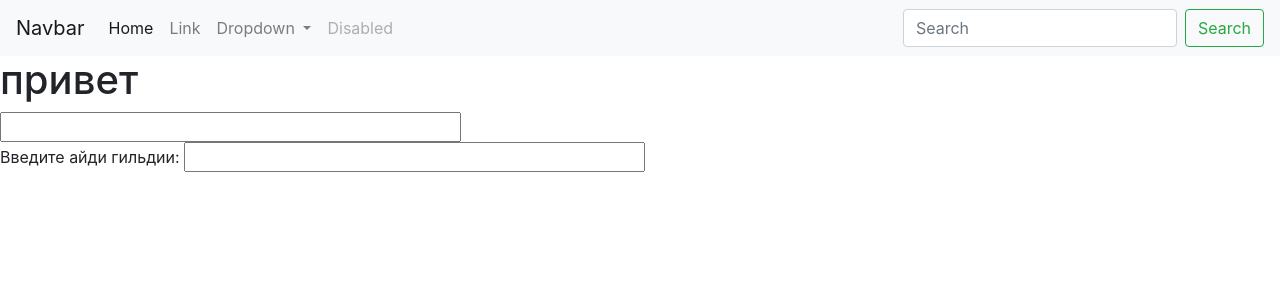
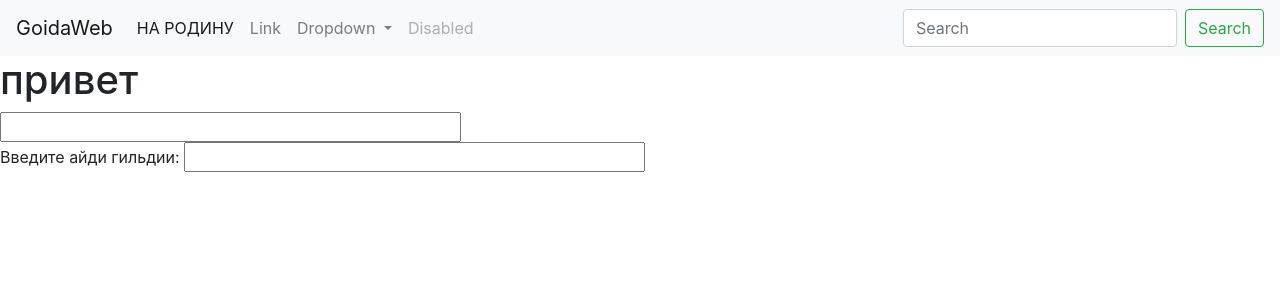
Before and after one commit to 322da322/webprilo, a Python web app: template templates/hello.html in a window 1280 px wide. Shown: the top 300 px of the page. Run offline with Jinja, Linux system fonts and the light colour scheme; the template is opened without the code that fills it, so the values that code supplies are empty; some libraries are stand-ins or nearby versions.

Commit message:
добавление фона

```diff
--- a/templates/hello.html
+++ b/templates/hello.html
@@ -6,7 +6,7 @@
 </head>
 <body>
     <nav class="navbar navbar-expand-lg navbar-light bg-light">
-        <a class="navbar-brand" href="#">Navbar</a>
+        <a class="navbar-brand" href="#">GoidaWeb</a>
         <button class="navbar-toggler" type="button" data-toggle="collapse" data-target="#navbarSupportedContent" aria-controls="navbarSupportedContent" aria-expanded="false" aria-label="Toggle navigation">
           <span class="navbar-toggler-icon"></span>
         </button>
@@ -14,7 +14,7 @@
         <div class="collapse navbar-collapse" id="navbarSupportedContent">
           <ul class="navbar-nav mr-auto">
             <li class="nav-item active">
-              <a class="nav-link" href="#">Home <span class="sr-only">(current)</span></a>
+              <a class="nav-link" href="#">НА РОДИНУ<span class="sr-only">(current)</span></a>
             </li>
             <li class="nav-item">
               <a class="nav-link" href="#">Link</a>
@@ -40,6 +40,7 @@
           </form>
         </div>
       </nav>
+      <link rel="body" href="styles.css">
     <h1>привет</h1>
     <script src="https://code.jquery.com/jquery-3.3.1.slim.min.js" integrity="sha384-q8i/X+965DzO0rT7abK41JStQIAqVgRVzpbzo5smXKp4YfRvH+8abtTE1Pi6jizo" crossorigin="anonymous"></script>
 <script src="https://cdnjs.cloudflare.com/ajax/libs/popper.js/1.14.7/umd/popper.min.js" integrity="sha384-UO2eT0CpHqdSJQ6hJty5KVphtPhzWj9WO1clHTMGa3JDZwrnQq4sF86dIHNDz0W1" crossorigin="anonymous"></script>
--- /dev/null
+++ b/templates/style.css
@@ -0,0 +1,5 @@
+body {
+    background-image: url(background.jpg);
+    background-repeat: repeat;
+    background-size: 20%;
+    }
```
Also changed, not shown: templates/background.jpg (added).
